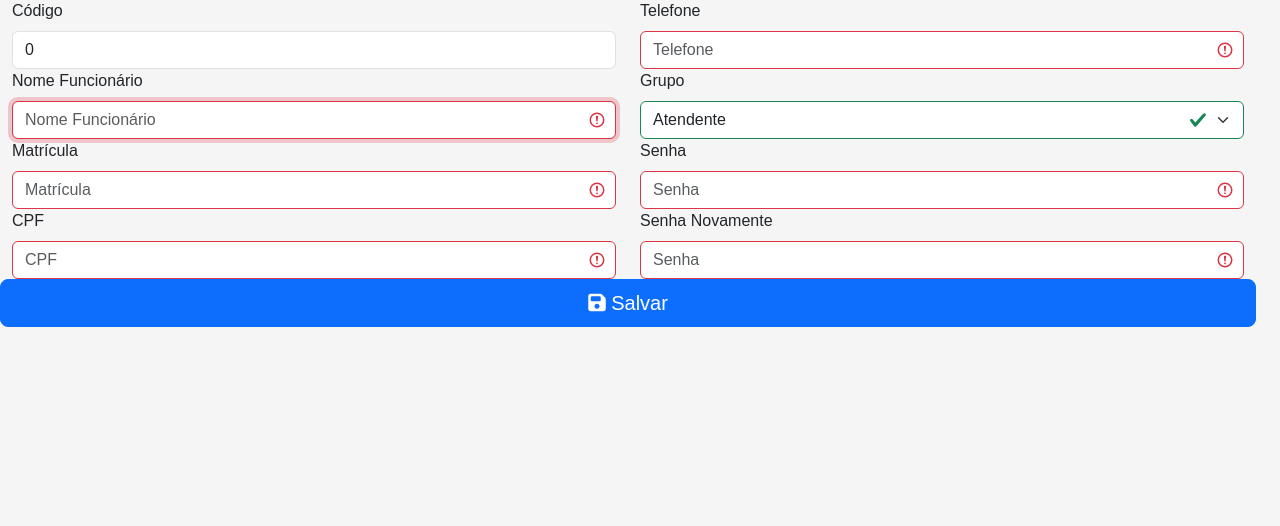
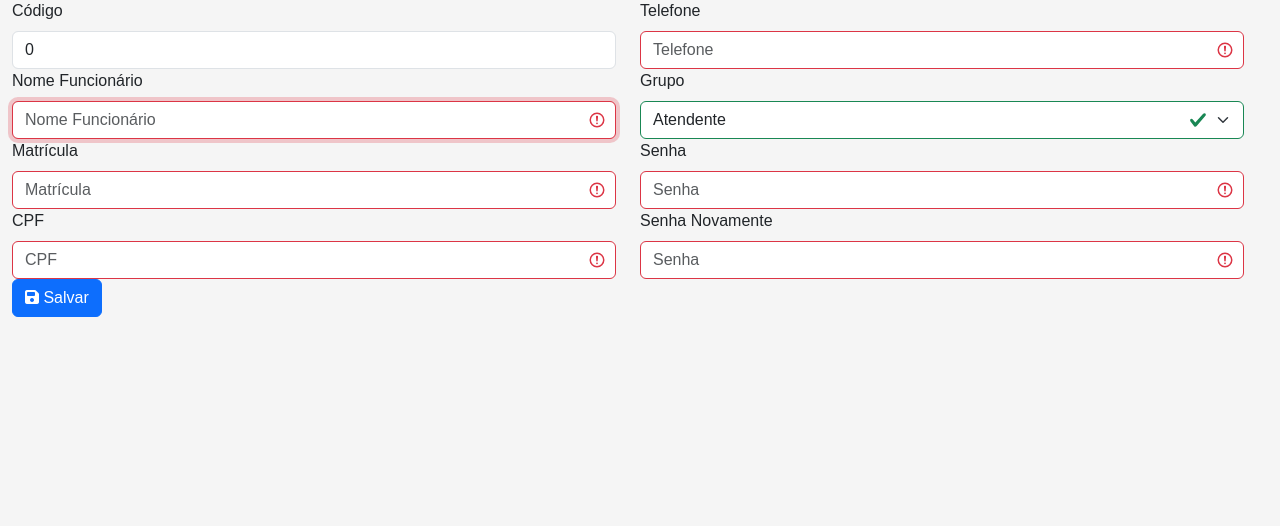
Before and after one commit to AlexWestarb/comandas_app, a Python web app: template scr/mod_funcionario/templates/formFuncionario.html in a window 1280 px wide. Shown: the part 205-731 px from the top of the page. Run offline with Jinja, Linux system fonts and the light colour scheme; the template is opened without the code that fills it, so the values that code supplies are empty; some libraries are stand-ins or nearby versions.

Commit message:
Correcao botao salvar

```diff
--- a/scr/mod_funcionario/templates/formFuncionario.html
+++ b/scr/mod_funcionario/templates/formFuncionario.html
@@ -66,9 +66,12 @@
                     placeholder="Senha" required>
             </div>
         </div>
-        <button type='submit' name='salvaUsuarioDB' id='salvaUsuarioDB' class="btn btn-primary btn-lg"><i
-            class='fas fa-save'></i>
-        Salvar</button>
+        <div class="row">
+            <div class="col-md-12 text-right">
+                <button type='submit' name='salvaFuncionarioDB' id='salvaFuncionarioDB' class="btn btn-primary"><i class='fas fa-save'></i>
+                    Salvar</button>
+            </div>
+        </div>
     </div>
 </form>
 {% endblock %}
```
Also changed, not shown: scr/mod_cliente/templates/formCliente.html (+6 -2 lines).
